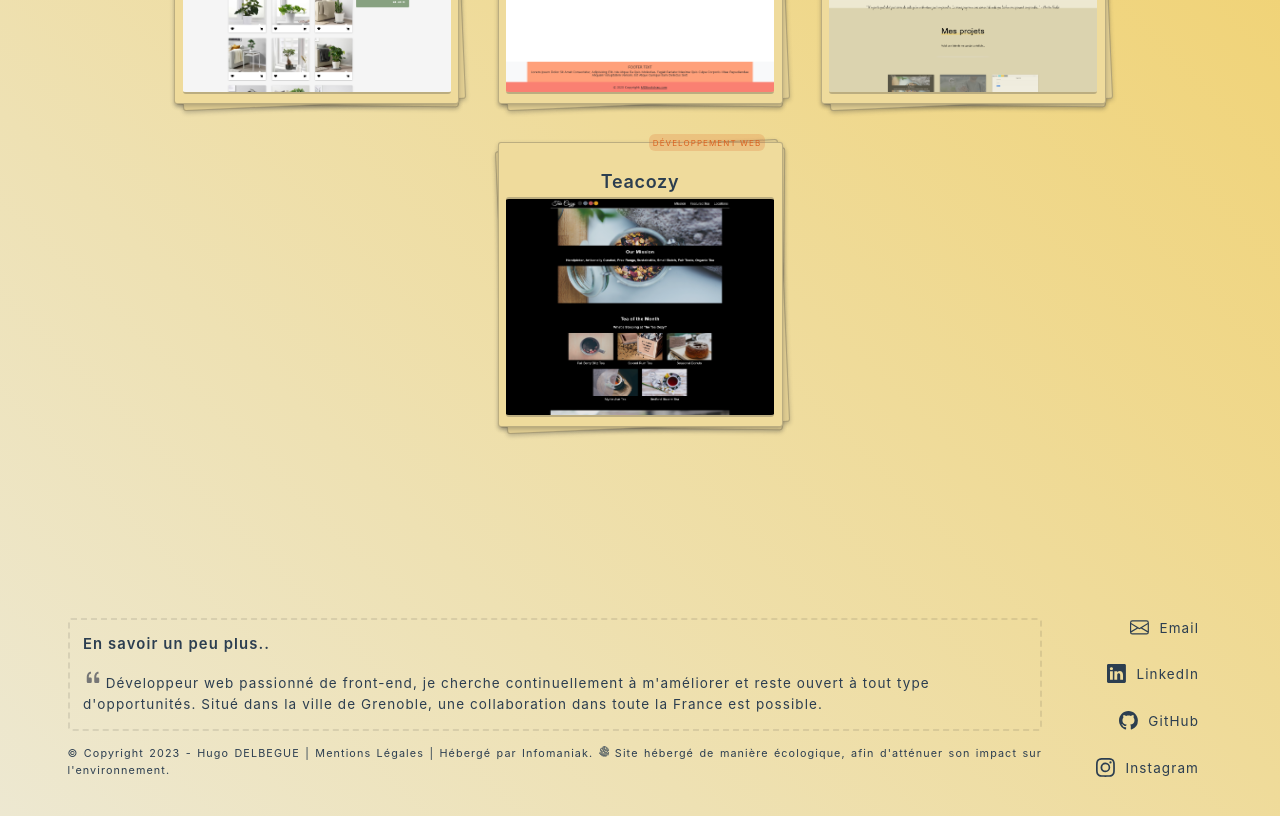
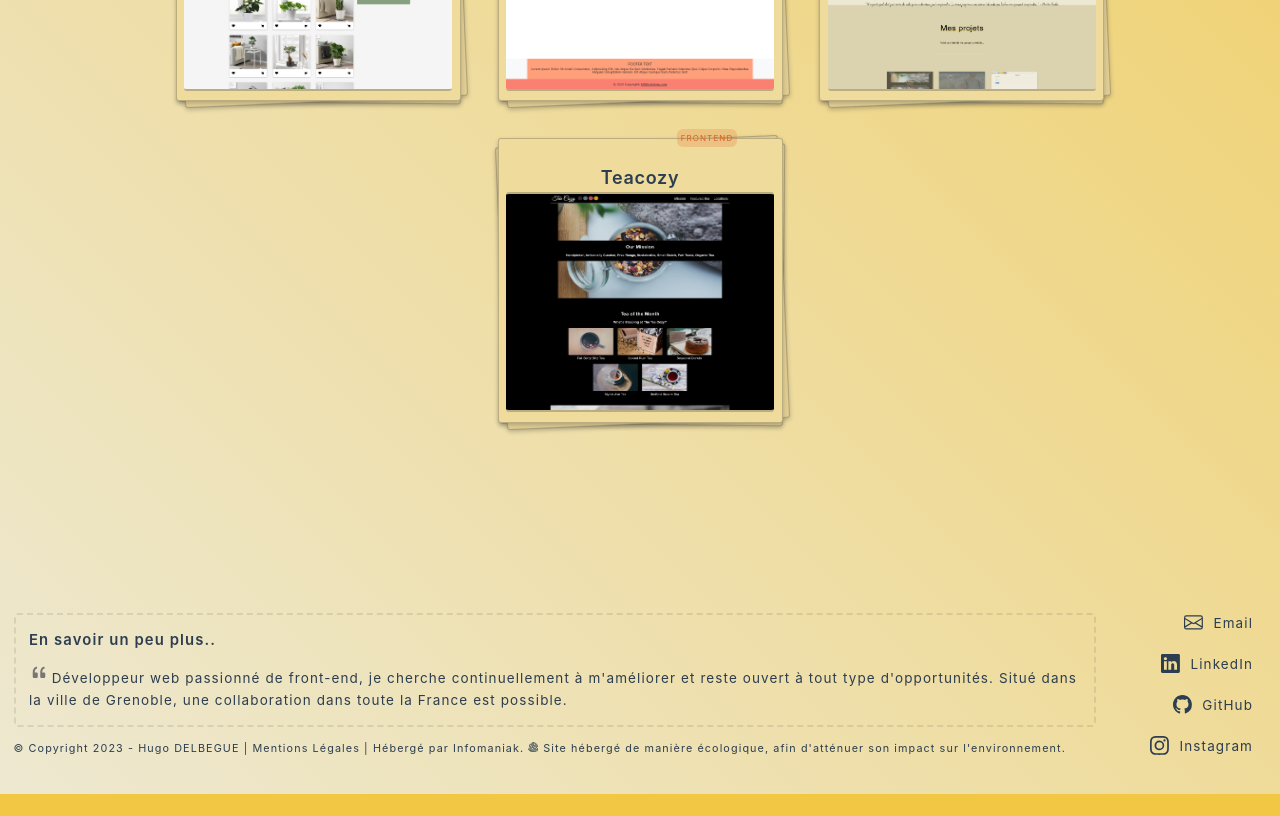
Before and after one commit to hugodelbegue/portfolio, a Vue app: page /projects in a window 1280 px wide. Shown: the part 1220-2036 px from the top of the page. After the commit the page ends 2014 px from the top, so only its background shows below. Built offline with nearby package versions, Linux system fonts and the light colour scheme.

Commit message:
Add TODO

```diff
--- a/src/App.vue
+++ b/src/App.vue
@@ -78,8 +78,8 @@ export default {
 }
 
 .line__header {
-  margin-left: max(4.5em, calc(50% - var(--mobile-up) / 2));
-  margin-right: max(4.5em, calc(50% - var(--mobile-up) / 2));
+  margin-left: max(var(--body-padding), calc(50% - var(--mobile-up) / 2));
+  margin-right: max(var(--body-padding), calc(50% - var(--mobile-up) / 2));
   border: 1px solid var(--color-button);
   border-radius: 2px;
   position: relative;
@@ -87,13 +87,7 @@ export default {
 
 .line__hidden {
   display: none;
-
-  // @media #{$tabletScreen} {
-  //   display: none;
-  // }
 }
-
-// TODO : modifier les paddings des côtés et les mettre uniformes sur l'ensemble du site
 
 header {
   // padding-left: calc(50% - var(--desktop-down) / 2);
@@ -101,23 +95,13 @@ header {
 }
 
 main {
-  padding-left: max(3em, (calc(50% - var(--desktop-down) / 2)));
-  padding-right: max(3em, (calc(50% - var(--desktop-down) / 2)));
-
-  @media #{$mobileMediumScreen} {
-    padding-left: 1.5em;
-    padding-right: 1.5em;
-  }
+  padding-left: max(var(--body-padding), (calc(50% - var(--desktop-down) / 2)));
+  padding-right: max(var(--body-padding), (calc(50% - var(--desktop-down) / 2)));
 }
 
 footer {
-  padding-left: max(5em, (calc(50% - var(--desktop-up) / 2)));
-  padding-right: max(5em, (calc(50% - var(--desktop-up) / 2)));
-
-  @media #{$tabletScreen} {
-    padding-left: 2em;
-    padding-right: 2em;
-  }
+  padding-left: max(var(--body-padding), (calc(50% - var(--desktop-up) / 2)));
+  padding-right: max(var(--body-padding), (calc(50% - var(--desktop-up) / 2)));
 }
 
 // Label background
--- a/src/assets/scss/base.scss
+++ b/src/assets/scss/base.scss
@@ -76,9 +76,11 @@
   --weight-very-bold: 800;
 
   // layout
+  --body-padding: 1em;
+
   --size-project: var(--size-project-desktop);
   --size-project-desktop: 285px;
-  --space-between-project: 2.55em;
+  --space-between-project: 2.45em;
 
   --desktop-up: 1620px;
   --desktop-medium: 1440px;
--- a/src/components/AboutMe.vue
+++ b/src/components/AboutMe.vue
@@ -6,6 +6,7 @@ import VueWriter from 'vue-writer'
     <div class="aboutme">
         <h1>Hello !<br>Je suis&nbsp;<strong class="important">Hugo Delbegue</strong>&nbsp;!<br>Je recherche un poste de
             développeur&nbsp;!
+            <!-- TODO : modifier le temps de départ de l'animation -->
             <VueWriter :array="words" :start="5800" :typeSpeed="150" :delay="800" :eraseSpeed="50" :intervals="200"
                 :iterations='1' />
         </h1>
--- a/src/components/NavBar.vue
+++ b/src/components/NavBar.vue
@@ -46,6 +46,7 @@ import IconPen from '@/components/icons/IconPen.vue'
                 </RouterLink>
             </div>
             <!-- Link CV download -->
+            <!-- TODO : voir comment arranger la position du CV download -->
             <a ref="download" id="download" :class="offset" :href="downloadUrl('CV_HugoDELBEGUE.pdf')" target="_blank"
                 rel="noreferrer" download="CV_hugodelbegue" title="Téléchagement CV pdf">
                 <Link class="downloadCV" :class="classDownload">
--- a/src/components/ProjectsContainer.vue
+++ b/src/components/ProjectsContainer.vue
@@ -26,7 +26,10 @@ import JSONDATA from '@/components/api/data.json'
                             <RenderProjectImg :src="imgUrl(data.preview)" :alt="data.title" :title="data.title" />
                         </template>
                         <template #text>
-                            <p>Développement web</p>
+                            <!-- <p>Développement web</p> -->
+                            <!-- TODO : choisir le rendu -->
+                            <p v-if="data.frontend">Frontend</p>
+                            <p v-if="data.backend">Backend</p>
                         </template>
                     </Project>
                 </article>
--- a/src/components/items/ReturnTop.vue
+++ b/src/components/items/ReturnTop.vue
@@ -28,6 +28,7 @@ export default {
                     button.style.backgroundColor = "rgba(0, 0, 0, .7)";
                 }
                 timer = setTimeout(function () {
+                    // TODO : adapter le button return suivant le cas
                     button.style.backgroundColor = "rgba(0, 0, 0, .2)";
                 }, 2000);
             }, false);
@@ -46,6 +47,7 @@ export default {
     position: fixed;
     bottom: 1em;
     right: 1em;
+    // TODO : augmenter la taille en mode desktop
     width: 50px;
     height: 50px;
     background-color: rgba(0, 0, 0, .2);
--- a/src/layouts/Header.vue
+++ b/src/layouts/Header.vue
@@ -27,7 +27,6 @@ import AboutMe from '@/components/AboutMe.vue'
             </div>
         </div>
 
-        <Transition name="transition__text" appear>
         <div v-if="$route.name == 'HomeView'" ref="aboutme" class="layout__aboutme">
             <Logo class="avatar">
                 <template #picture>
@@ -36,7 +35,6 @@ import AboutMe from '@/components/AboutMe.vue'
             </Logo>
             <AboutMe />
         </div>
-        </Transition>
     </header>
 </template>
 
@@ -134,8 +132,8 @@ header {
 }
 
 .layout__navbar {
-    margin-left: max(1em, (calc(50% - var(--desktop-down) / 2)));
-    margin-right: max(1em, (calc(50% - var(--desktop-down) / 2)));
+    margin-left: max(var(--body-padding), (calc(50% - var(--desktop-down) / 2)));
+    margin-right: max(var(--body-padding), (calc(50% - var(--desktop-down) / 2)));
     display: flex;
     justify-content: space-between;
     align-items: center;
@@ -156,14 +154,15 @@ header {
 }
 
 .layout__aboutme {
-    padding-left: max(3em, (calc(50% - var(--desktop-down) / 2)));
-    padding-right: max(3em, (calc(50% - var(--desktop-down) / 2)));
+    padding-left: max(var(--body-padding), (calc(50% - var(--desktop-down) / 2)));
+    padding-right: max(var(--body-padding), (calc(50% - var(--desktop-down) / 2)));
     display: flex;
     justify-content: center;
     align-items: center;
     gap: 7em;
     margin-top: 5.3em;
     margin-bottom: 7em;
+    animation: animationDown .3s ease;
 
     @media #{$desktopScreen} {
         gap: 5em;
@@ -337,15 +336,15 @@ img {
     }
 }
 
-// Transitions
-.transition__text-enter-active,
-.transition__text-leave-active {
-    transition: 0.1s ease;
+@keyframes animationDown {
+    from {
+        opacity: 0;
+        transform: translateY(-100px);
     }
 
-.transition__text-enter-from,
-.transition__text-leave-to {
-    transform: translateY(-100px);
-    opacity: 0;
+    to {
+        opacity: 1;
+        transform: translateY(0px);
+    }
 }
 </style>
```
Lines whose indentation alone changed are shown as unchanged.
